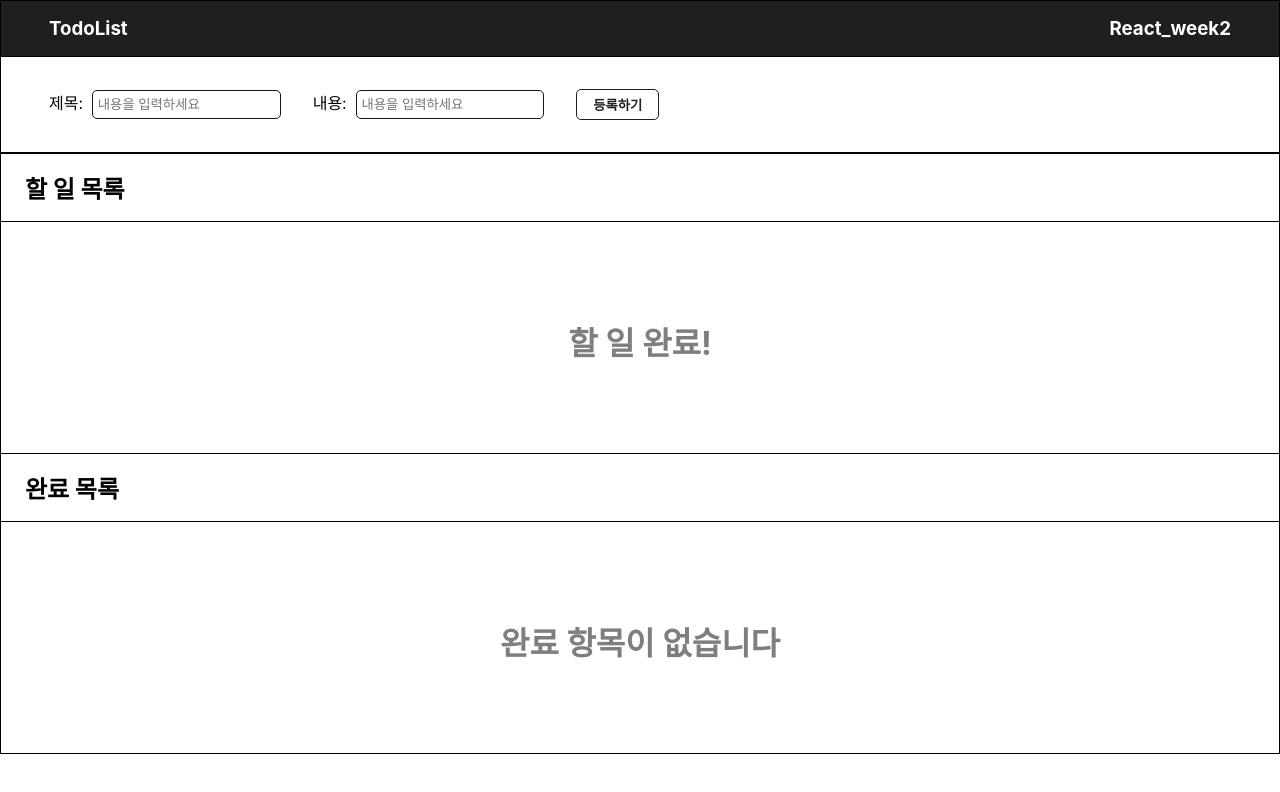
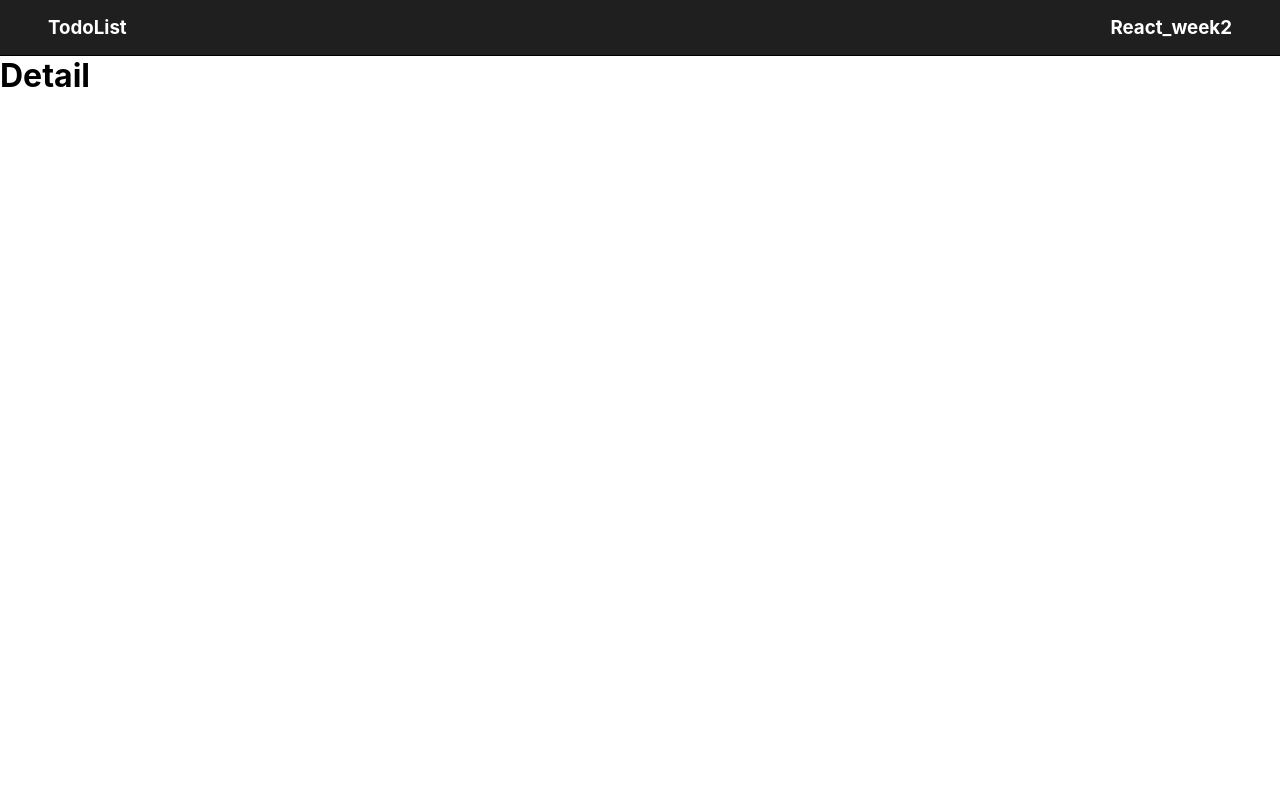
Before and after one commit to Newbie-Alert/React_week2_todo, a React (Create React App) app: page /detail/1 in a window 1280 px wide. Shown: the top 792 px of the page. Built offline with nearby package versions, Linux system fonts and the light colour scheme.

Commit message:
router 적용, TodoCard 컴포넌트부터 연결 시작, detail Page: url 파라미터 받아서 UI 보여지도록 하기

```diff
--- a/package.json
+++ b/package.json
@@ -9,6 +9,7 @@
     "react": "^18.2.0",
     "react-dom": "^18.2.0",
     "react-redux": "^8.1.3",
+    "react-router-dom": "^6.18.0",
     "react-scripts": "5.0.1",
     "react-uuid": "^2.0.0",
     "redux": "^4.2.1",
--- a/src/App.css
+++ b/src/App.css
@@ -7,6 +7,6 @@
 .App {
   width: 1280px;
   height: fit-content;
-  margin: auto;
+  margin: 4rem auto 0 auto;
   border: 1px solid black;
 }
--- a/src/App.jsx
+++ b/src/App.jsx
@@ -1,6 +1,5 @@
 import "./App.css";
 import { GlobalStyle } from "./GlobalStyle";
-import Header from "./components/Header/";
 import Input from "./components/Input/";
 import Modal from "./components/Modal/";
 import TodoList from "./components/TodoList/";
@@ -10,7 +9,6 @@ function App() {
     <>
       <div className="App">
         <GlobalStyle />
-        <Header />
         <Input />
         <TodoList isActive={true} />
         <TodoList isActive={false} />
--- /dev/null
+++ b/src/Router/Router.js
@@ -0,0 +1,18 @@
+import { BrowserRouter, Routes, Route } from "react-router-dom";
+import App from "../App";
+import Detail from "../components/Detail/Detail";
+import Header from '../components/Header'
+
+const Router = () => {
+  return (
+    <BrowserRouter>
+      <Header />
+      <Routes>
+        <Route path="/" element={<App />} />
+        <Route path="/detail/:id" element={<Detail />} />
+      </Routes>
+    </BrowserRouter>
+  )
+}
+
+export default Router
--- /dev/null
+++ b/src/components/Detail/Detail.jsx
@@ -0,0 +1,9 @@
+import React from "react";
+
+export default function Detail() {
+  return (
+    <div>
+      <h1>Detail</h1>
+    </div>
+  );
+}
--- a/src/components/Modal/index.jsx
+++ b/src/components/Modal/index.jsx
@@ -43,6 +43,7 @@ const MobalBtnBox = styled.div`
 `;
 
 const ModalBtn = styled.button`
+  /* props에 따라 버튼 hover 시 배경색이 달라지게 */
   &:hover {
     background-color: ${(props) =>
       props.role === "delete" ? "#f76363" : "#20B2AA"};
--- a/src/components/TodoCard/index.jsx
+++ b/src/components/TodoCard/index.jsx
@@ -4,6 +4,7 @@ import styled from "styled-components";
 import { changeStatus } from "../../redux/modules/todo";
 import { openState } from "../../redux/modules/modal";
 import { setSelected } from "../../redux/modules/selected";
+import { useNavigate } from "react-router-dom";
 
 // STYLED-COMPONENTS
 const ListContainer = styled.div`
@@ -31,6 +32,7 @@ const ButtonBox = styled.div`
 const ItemBtn = styled.button.attrs((props) => ({
   "data-id": props.id,
 }))`
+  /* props에 따라 버튼 hover 시 배경색이 달라지게 */
   &:hover {
     background-color: ${(props) =>
       props.role === "delete" ? "#f76363" : "#20B2AA"};
@@ -40,7 +42,12 @@ const ItemBtn = styled.button.attrs((props) => ({
 
 // MAIN COMPONENT
 export default function TodoCard({ isActive }) {
+  // useNavigator
+  const navi = useNavigate();
+
+  // Redux_STATE
   const todos = useSelector((state) => state.todos);
+  // 할 일 상태(진행 중 / 완료)에 따라 filter한 list
   let filtered = isActive
     ? todos?.filter((el) => el.isDone === false)
     : todos?.filter((el) => el.isDone === true);
@@ -73,7 +80,7 @@ export default function TodoCard({ isActive }) {
           return (
             <TodoItem key={el.id}>
               <div>
-                <h3>{el.title}</h3>
+                <h3 onClick={navi(`/detail/${el.id}`)}>{el.title}</h3>
                 <p>{el.text}</p>
               </div>
               <ButtonBox>
--- a/src/index.js
+++ b/src/index.js
@@ -1,16 +1,16 @@
 import React from 'react';
 import ReactDOM from 'react-dom/client';
 import './index.css';
-import App from './App';
 import reportWebVitals from './reportWebVitals';
 import { Provider } from 'react-redux';
 import store from './redux/config/configStore';
+import Router from './Router/Router';
 
 const root = ReactDOM.createRoot(document.getElementById('root'));
 root.render(
   <React.StrictMode>
     <Provider store={store}>
-      <App />
+      <Router />
     </Provider>
   </React.StrictMode>
 );
--- a/src/redux/modules/modal.js
+++ b/src/redux/modules/modal.js
@@ -1,5 +1,5 @@
-const CLOSE = "CLOSE";
-const OPEN = "OPEN"
+const CLOSE = "modal/CLOSE";
+const OPEN = "modal/OPEN"
 
 export const closeState = () => {
   return { type: CLOSE }
--- a/src/redux/modules/selected.js
+++ b/src/redux/modules/selected.js
@@ -1,4 +1,4 @@
-const SELECT = "SELECT"
+const SELECT = "selected/SELECT"
 
 const initialValue = null;
 
--- a/src/redux/modules/todo.js
+++ b/src/redux/modules/todo.js
@@ -1,7 +1,7 @@
-// const Action Value
-const CHANGE_STATUS = "CHANGE_STATUS"
-const ADD_TASK = "ADD_TASK"
-const DELETE_TASK = "DELETE_TASK"
+// Action Value
+const CHANGE_STATUS = "todo/CHANGE_STATUS"
+const ADD_TASK = "todo/ADD_TASK"
+const DELETE_TASK = "todo/DELETE_TASK"
 
 // Action creator
 export const addTask = (payload) => {
```
Also changed, not shown: 1 other file (tests, documents, lock files or other folders).
